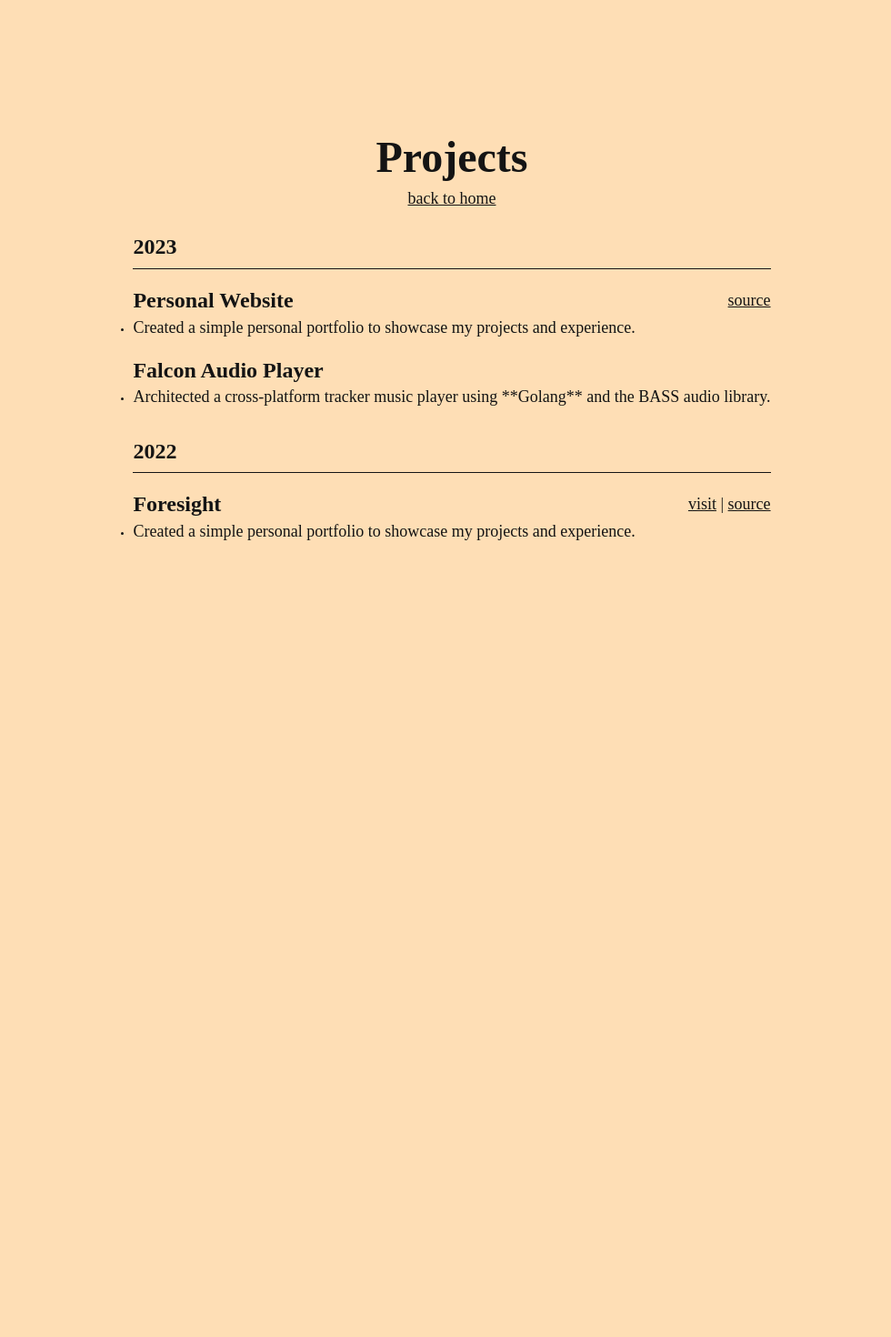
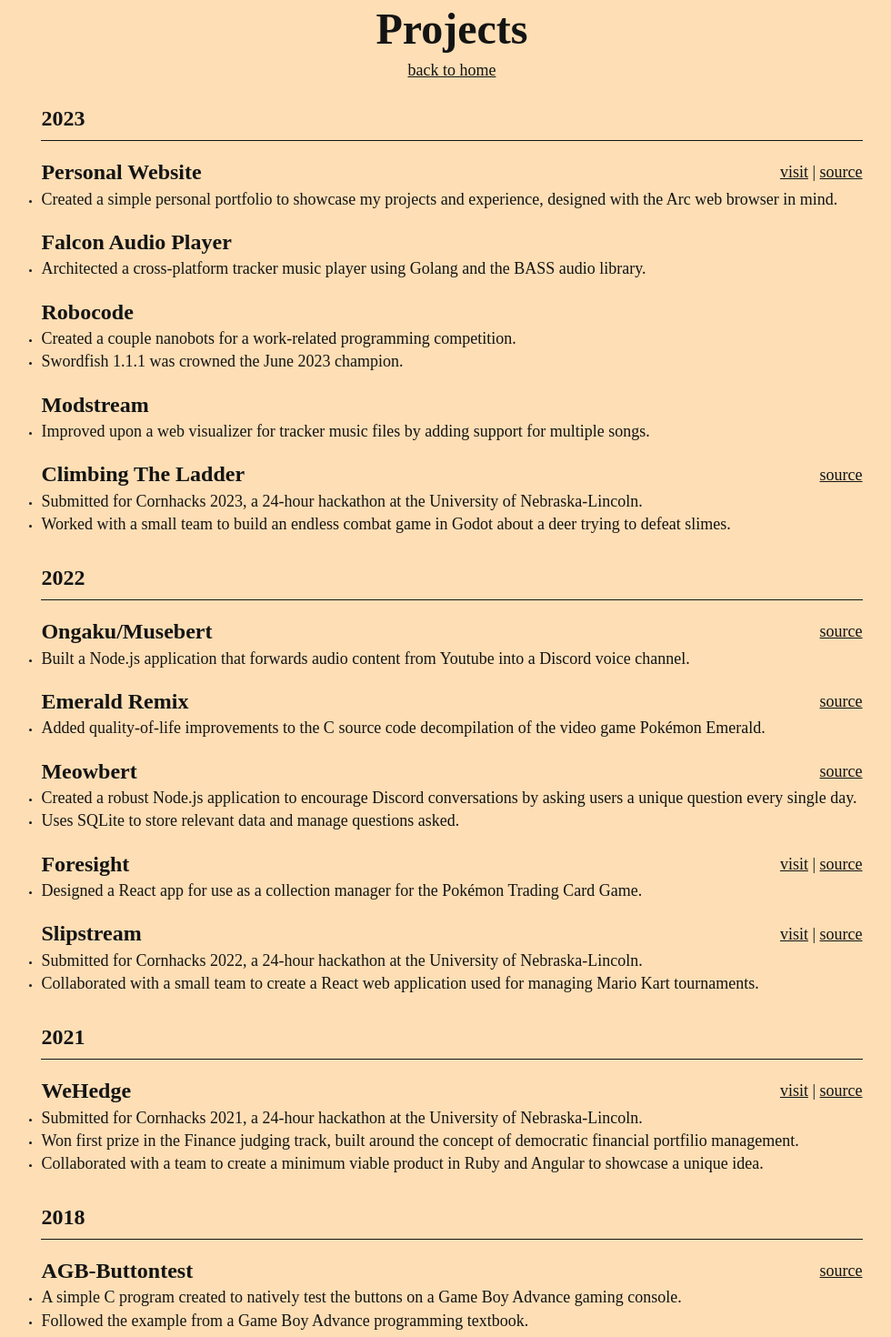
Before and after one commit to heroldev/arcless, a React (Vite) app: page /projects in a window 1280 px wide. Shown: the part 20-1490 px from the top of the page at 91% size, without its empty margins (143-1123 px from the left). Before the commit the page ends 800 px from the top, so only its background shows below. Built offline with nearby package versions, Linux system fonts and the light colour scheme.

Commit message:
projects list

```diff
--- a/src/views/Home/Home.less
+++ b/src/views/Home/Home.less
@@ -37,18 +37,6 @@
   margin-left: 0px;
 }
 
-.x-container-header {
-  display: flex;
-  justify-content: center;
-  align-items: center;
-  flex-direction: column;
-  place-items: center;
-  margin-top: 0.6em;
-  margin-right: 0px;
-  margin-bottom: 2.4em;
-  margin-left: 0px;
-}
-
 .x-p-small {
   font-size: var(--font-size-10);
 }
--- a/src/views/Projects/Projects.less
+++ b/src/views/Projects/Projects.less
@@ -6,10 +6,10 @@
   display: flex;
   flex-direction: column;
   text-align: left !important;
-  margin-top: 0em;
-  margin-right: 0px;
-  margin-bottom: 2.4em;
-  margin-left: 0px;
+  padding-top: 0em;
+  padding-right: 0px;
+  padding-bottom: 2.4em;
+  padding-left: 0px;
 }
 
 .x-fl-rr-container {
@@ -19,6 +19,18 @@
   margin-top: 0.6em;
   margin-right: 0px;
   margin-bottom: 0.6em;
+  margin-left: 0px;
+}
+
+.x-container-header {
+  display: flex;
+  justify-content: center;
+  align-items: center;
+  flex-direction: column;
+  place-items: center;
+  margin-top: 1.8em;
+  margin-right: 0px;
+  margin-bottom: 2.4em;
   margin-left: 0px;
 }
 
@@ -32,3 +44,7 @@
   margin-bottom: 0em;
   margin-left: 0px;
 }
+
+li {
+  margin-right: 0.6em;
+}
--- a/src/views/Projects/Projects.tsx
+++ b/src/views/Projects/Projects.tsx
@@ -12,7 +12,7 @@
 const Projects = () => {
 
   return (
-    <div>
+    <div style={{height: "100%", marginRight: "2.4em", marginLeft: "2.4em"}}>
       <div className="x-container-header">
         <h1 className={"x-title-name"}>Projects</h1>
         <p><Link to="/">back to home</Link></p>
@@ -25,7 +25,7 @@
               <div className={"x-fl-rr-container-outer"}>
                 <hr className="long" />
                 {
-                  getProjects().get(year)!.map((project, idx) => (
+                  (getProjects().get(year) ?? []).map((project, idx) => (
                     <div key={idx} className={"x-fl-rr-container"}>
                       <div className="x-heading-container">
                         <h2 className={"x-subtitle"}>{project.name}</h2>
--- a/src/views/Projects/projectsData.ts
+++ b/src/views/Projects/projectsData.ts
@@ -8,26 +8,103 @@
 export const Projects2023: IProject[] = [
   {
     name: "Personal Website",
+    visitLink: "/",
     sourceLink: "https://github.com/heroldev/arcless",
     bullets: [
-      "Created a simple personal portfolio to showcase my projects and experience.",
+      "Created a simple personal portfolio to showcase my projects and experience, designed with the Arc web browser in mind.",
     ]
   },
   {
     name: "Falcon Audio Player",
     bullets: [
-      "Architected a cross-platform tracker music player using **Golang** and the BASS audio library.",
+      "Architected a cross-platform tracker music player using Golang and the BASS audio library.",
+    ]
+  },
+  {
+    name: "Robocode",
+    bullets: [
+      "Created a couple nanobots for a work-related programming competition.",
+      "Swordfish 1.1.1 was crowned the June 2023 champion."
+    ]
+  },
+  {
+    name: "Modstream",
+    bullets: [
+      "Improved upon a web visualizer for tracker music files by adding support for multiple songs.",
+    ]
+  },
+  {
+    name: "Climbing The Ladder",
+    sourceLink: "https://github.com/lseper/cornhacks-2023",
+    bullets: [
+      "Submitted for Cornhacks 2023, a 24-hour hackathon at the University of Nebraska-Lincoln.",
+      "Worked with a small team to build an endless combat game in Godot about a deer trying to defeat slimes.",
     ]
   }
 ]
 
 export const Projects2022: IProject[] = [
   {
+    name: "Ongaku/Musebert",
+    sourceLink: "https://github.com/heroldev/ongaku/",
+    bullets: [
+      "Built a Node.js application that forwards audio content from Youtube into a Discord voice channel.",
+    ]
+  },
+  {
+    name: "Emerald Remix",
+    sourceLink: "https://github.com/heroldev/emerald-remix",
+    bullets: [
+      "Added quality-of-life improvements to the C source code decompilation of the video game Pokémon Emerald.",
+    ]
+  },
+  {
+    name: "Meowbert",
+    sourceLink: "https://github.com/heroldev/meowbert",
+    bullets: [
+      "Created a robust Node.js application to encourage Discord conversations by asking users a unique question every single day.",
+      "Uses SQLite to store relevant data and manage questions asked."
+    ]
+  },
+  {
     name: "Foresight",
     visitLink: "https://foresight.heroldev.net",
     sourceLink: "https://github.com/heroldev/foresight-client",
     bullets: [
-      "Created a simple personal portfolio to showcase my projects and experience.",
+      "Designed a React app for use as a collection manager for the Pokémon Trading Card Game.",
+    ]
+  },
+  {
+    name: "Slipstream",
+    visitLink: "https://slipstreamapp.net",
+    sourceLink: "https://github.com/danielnoon/slipstream",
+    bullets: [
+      "Submitted for Cornhacks 2022, a 24-hour hackathon at the University of Nebraska-Lincoln.",
+      "Collaborated with a small team to create a React web application used for managing Mario Kart tournaments.",
     ]
   }
 ]
+
+export const Projects2021: IProject[] = [
+  {
+    name: "WeHedge",
+    visitLink: "https://wehedge.app",
+    sourceLink: "https://github.com/danielnoon/wehedge",
+    bullets: [
+      "Submitted for Cornhacks 2021, a 24-hour hackathon at the University of Nebraska-Lincoln.",
+      "Won first prize in the Finance judging track, built around the concept of democratic financial portfilio management.",
+      "Collaborated with a team to create a minimum viable product in Ruby and Angular to showcase a unique idea.",
+    ]
+  }
+]
+
+export const Projects2018: IProject[] = [
+  {
+    name: "AGB-Buttontest",
+    sourceLink: "https://github.com/heroldev/AGB-buttontest",
+    bullets: [
+      "A simple C program created to natively test the buttons on a Game Boy Advance gaming console.",
+      "Followed the example from a Game Boy Advance programming textbook."
+    ]
+  }
+]
--- a/src/views/Projects/projectsList.ts
+++ b/src/views/Projects/projectsList.ts
@@ -3,13 +3,16 @@
 * Copyright 2023
 */
 import { IProject } from "../../types/Projects";
-import { Projects2022, Projects2023 } from "./projectsData";
+import { Projects2018, Projects2021, Projects2022, Projects2023 } from "./projectsData";
 
 const getProjects = (): Map<number, IProject[]> => {
   const projectsMap = new Map<number, IProject[]>();
 
   projectsMap.set(2023, Projects2023)
   projectsMap.set(2022, Projects2022)
+  projectsMap.set(2021, Projects2021)
+
+  projectsMap.set(2018, Projects2018)
 
   return projectsMap
 }
```
